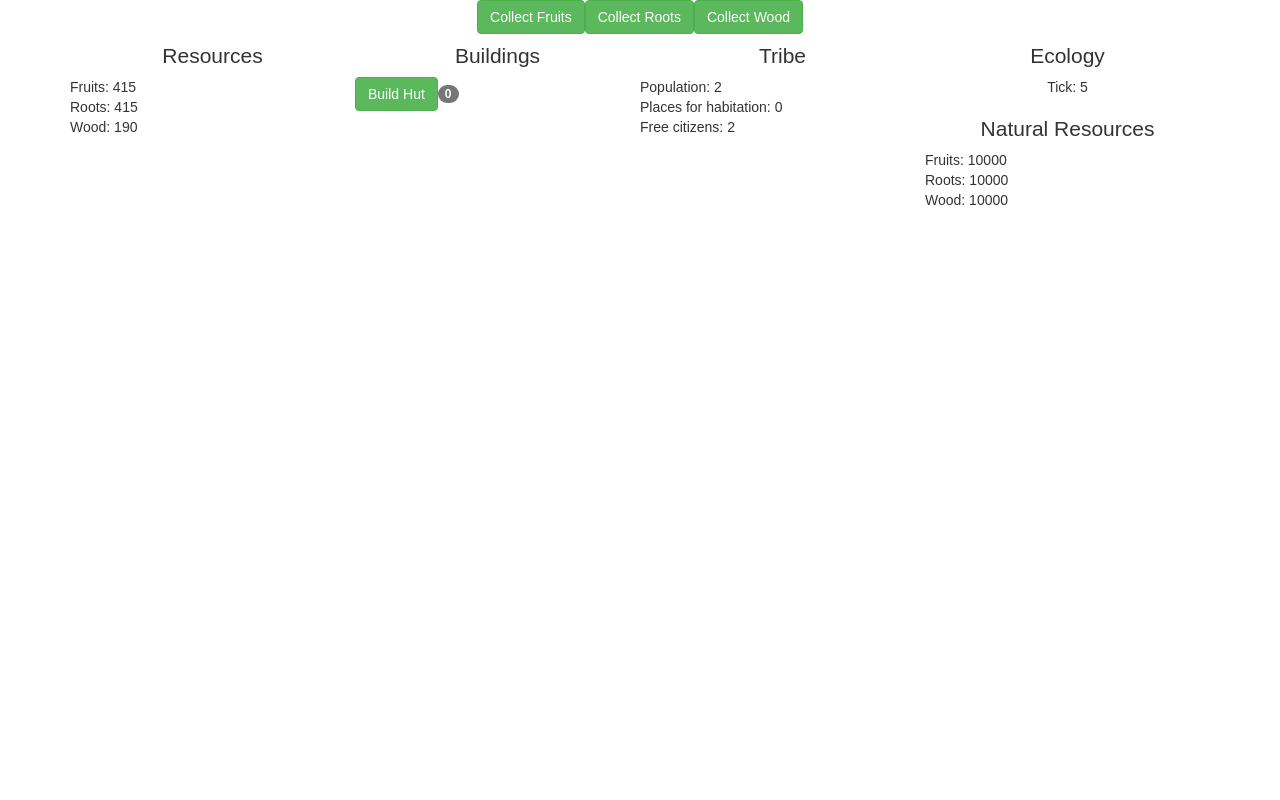
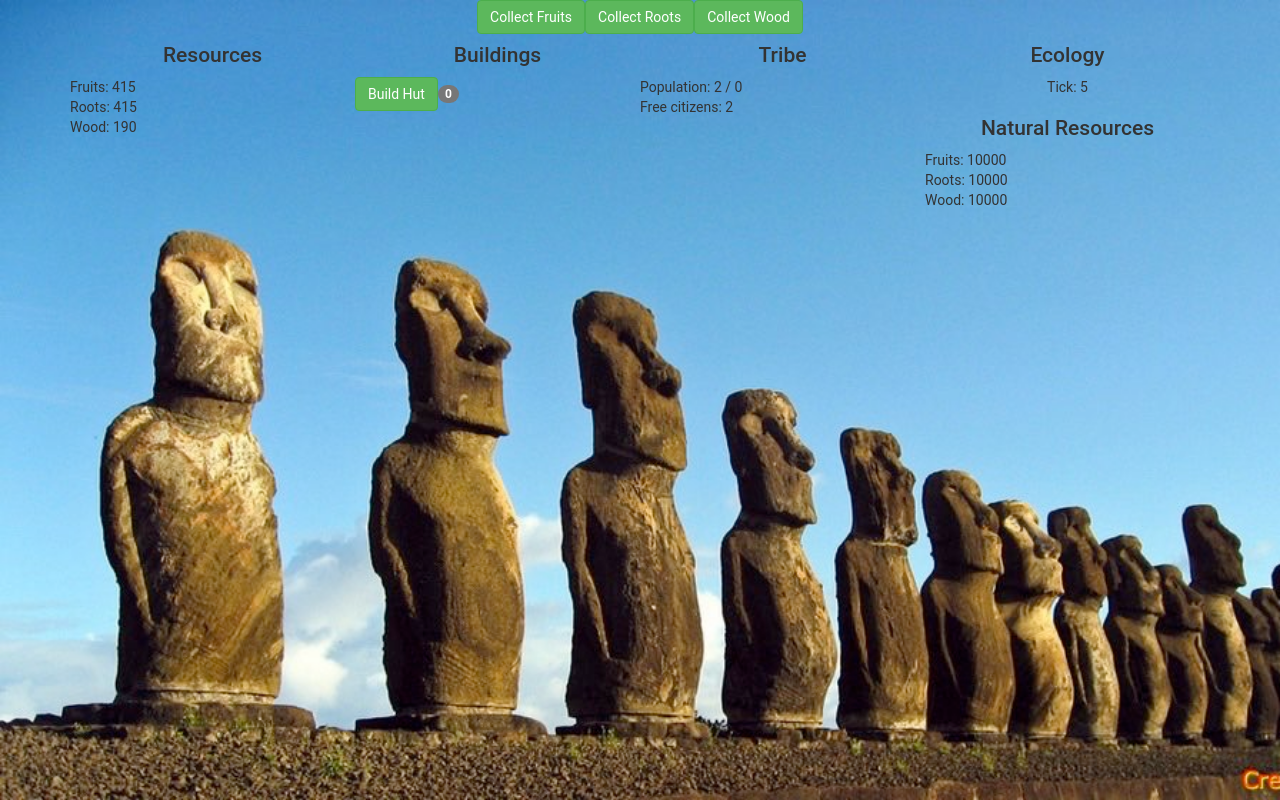
Before and after one commit to iamwhaler/polynezia, a React (Create React App) app: page / in a window 1280 px wide. Built offline with nearby package versions, Linux system fonts and the light colour scheme.

Commit message:
Added Saves

```diff
--- a/src/App.css
+++ b/src/App.css
@@ -46,3 +46,55 @@
 .flex-element {
   flex: 1;
 }
+
+
+
+
+
+body {
+  font-family: Roboto, sans-serif;
+  background: url(/moai.jpg) no-repeat;
+  background-size: cover;
+  height: 100vh;
+}
+
+.modal {
+  position: fixed;
+  left: 0;
+  top: 0;
+  width: 100%;
+  height: 100%;
+  background-color: rgba(0, 0, 0, 0.5);
+  opacity: 0;
+  visibility: hidden;
+  transform: scale(1.1);
+  transition: visibility 0s linear 0.25s, opacity 0.25s 0s, transform 0.25s;
+}
+.modal-content {
+  position: absolute;
+  top: 50%;
+  left: 50%;
+  transform: translate(-50%, -50%);
+  background-color: white;
+  padding: 1rem 1.5rem;
+  width: 24rem;
+  border-radius: 0.5rem;
+}
+.close-button {
+  float: right;
+  width: 1.5rem;
+  line-height: 1.5rem;
+  text-align: center;
+  cursor: pointer;
+  border-radius: 0.25rem;
+  background-color: lightgray;
+}
+.close-button:hover {
+  background-color: darkgray;
+}
+.show-modal {
+  opacity: 1;
+  visibility: visible;
+  transform: scale(1.0);
+  transition: visibility 0s linear 0s, opacity 0.25s 0s, transform 0.25s;
+}
--- a/src/App.js
+++ b/src/App.js
@@ -18,7 +18,7 @@
 
 const buildings = {
   'hut': {name: 'Build Hut', cost: {'wood': 100}, locked_till: true, text: 'Home for Two.'},
-  'house': {name: 'Build House', cost: {'wood': 100, 'stone': 10}, locked_till: 'quarry', text: 'Home for Five.'},
+  'house': {name: 'Build House', cost: {'wood': 100, 'stone': 10}, locked_till: 'mine', text: 'Home for Five.'},
   'garden': {name: 'Build Garden', cost: {'wood': 100}, locked_till: 'hut', text: 'Each garden accelerates the speed of one gardener.'},
   'field': {name: 'Build Field', cost: {'wood': 100}, locked_till: 'hut', text: 'Each field accelerates the speed of one fielder.'},
   'pier': {name: 'Build Pier', cost: {'wood': 100, 'stone': 10}, locked_till: 'quarry', text: 'Each pier accelerates the speed of one fisherman.'},
@@ -26,7 +26,7 @@
   'sawmill': {name: 'Build Sawmill', cost: {'wood': 100, 'iron': 10}, locked_till: 'mine', text: 'Each sawmill accelerates the speed of one woodcutter.'},
   'quarry': {name: 'Build Quarry', cost: {'wood': 1000}, locked_till: 'hut', text: 'Each quarry accelerates the speed of one mason.'},
   'mine': {name: 'Build Mine', cost: {'wood': 1000, 'stone': 100}, locked_till: 'quarry', text: 'Each mine accelerates the speed of one miner.'},
-  'ahu': {name: 'Build Ahu', cost: {'stone': 1000}, locked_till: 'quarry', text: 'Each Ahu accelerates the speed of one builder.'},
+  'ahu': {name: 'Build Ahu', cost: {'stone': 1000}, locked_till: 'mine', text: 'Each Ahu accelerates the speed of one builder.'},
 };
 
 const professions = {
@@ -40,11 +40,7 @@
   'builder': {resource: 'moai', home: 'ahu', locked_till: 'ahu'}
 };
 
-class App extends Component {
-  constructor(props) {
-    super(props);
-
-    this.state = {
+const default_state = {
   population: 2,
 
 
@@ -94,13 +90,23 @@
   miner: 0,
   builder: 0,
 
+
   game_speed: 1000,
   game_speed_multiplier: 1,
   game_paused: true,
   tick: 0,
 
+  score: false
 };
 
+class App extends Component {
+  constructor(props) {
+    super(props);
+
+    var app_state = JSON.parse(localStorage.getItem("app_state"));
+    this.state = app_state ? app_state : default_state;
+
+    this.resetGame = this.resetGame.bind(this);
     this.playGame = this.playGame.bind(this);
     this.pauseGame = this.pauseGame.bind(this);
     this.setGameSpeed = this.setGameSpeed.bind(this);
@@ -138,12 +144,15 @@
   }
 
   tick() {
+    let state = this.state;
+
     console.log('tick');
-    this.setState({tick: this.state.tick + 1});
+
+    state.tick++;
 
     if (this.state.population < (this.state.hut*2) + (this.state.house*5)){
       if ( Math.ceil(_.random(1, Math.floor(100/(10+this.state.population)))) === 1 ) {
-        this.setState({population: this.state.population + 1});
+        state.population++;// ;this.setState({population: this.state.population + 1});
       }
     }
 
@@ -152,30 +161,27 @@
       _.each(['fruits', 'roots', 'fish', 'wildfowl'], (food_type) => { if(this.state[food_type] > 0) { food.push(food_type); } });
 
       if(food.length === 0) {
-        let o = {};
-        o['population'] = this.state.population - 1;
-        this.setState(o);
+        state.population--;
       }
       else {
         let selected = [_.sample(food)];
-        let o = {};
-        o[selected] = this.state[selected] - 1;
-        this.setState(o);
+        state[selected]--;
       }
     }
 
     _.each(professions, (profession, profession_key) => {
       if (this.state[profession_key] > 0 && this.state[profession.resource+'_volume'] > 0) {
         let productivity = this.state[profession_key] + Math.min(this.state[profession_key], this.state[profession.home]);
-        console.log(productivity);
-        console.log(this.state[profession_key], profession.home, this.state[profession.home]);
+      //  console.log(productivity);
+      //  console.log(this.state[profession_key], profession.home, this.state[profession.home]);
         for(let i=0; i<productivity; i++) {
           let ecofactor = this.state[profession.resource + '_volume'] / resources[profession.resource].max_cap;
-          if ( Math.ceil(_.random(1, Math.floor(resources[profession.resource].difficulty * ecofactor))) === 1 ) {
-            let o = {};
-            o[profession.resource] = this.state[profession.resource] + 1;
-            o[profession.resource+'_volume'] = this.state[profession.resource+'_volume'] - 1;
-            this.setState(o);
+          let top = Math.round(resources[profession.resource].difficulty * ecofactor);
+          let chance = Math.ceil(_.random(1, top));
+          console.log(ecofactor, top, chance);
+          if ( chance === 1 ) {
+            state[profession.resource]++; // = this.state[profession.resource] + 1;
+            state[profession.resource+'_volume']--; // = this.state[profession.resource+'_volume'] - 1;
           }
         }
       }
@@ -183,20 +189,26 @@
 
     _.each(resources, (resource, resource_key) => {
       if (this.state[resource_key+'_volume'] < resource.max_cap) {
-        let o = {};
         let new_counter = this.state[resource_key+'_volume'] + resource.regen;
-        o[resource_key+'_volume'] = new_counter > resource.max_cap ? resource.max_cap : new_counter;
-        this.setState(o);
+        state[resource_key+'_volume'] = new_counter > resource.max_cap ? resource.max_cap : new_counter;
       }
     });
 
+    if (state.population === 0) state.score = true;
+
+    this.setState(state);
+
+    localStorage.setItem("app_state", JSON.stringify(state));
+  }
+
+  resetGame() {
+    this.setState(default_state);
   }
 
   lockedTill(factor) {
     if (factor === true) return false;
     return this.state[factor] > 0 ? false : true;
   }
-
 
   build(building_key) {
     if (this.isEnough(building_key)) {
@@ -276,13 +288,29 @@
 
     return (
       <div className="App">
+        {this.state.score
+            ?
+            <div className="container">
+              <div>
+                <h1>Your entire people are dead. </h1>
+                <h1>You have lived {this.state.tick} turns. </h1>
+                <h1>Your legacy: {this.state.moai} moai.</h1>
+                {make_collect_button('refresh', 'New Game', this.resetGame, 'text')}
+              </div>
+            </div>
+            :
             <div className="container theme-showcase" role="main">
-
               <div>
                 <div>
-              {make_collect_button('fruits', 'Collect Fruits', () => { this.setState({fruits: this.state.fruits+1}); }, 'text')}
-              {make_collect_button('roots', 'Collect Roots', () => { this.setState({roots: this.state.roots+1}); }, 'text')}
-              {make_collect_button('wood', 'Collect Wood', () => { this.setState({wood: this.state.wood+1}); }, 'text')}
+                  {make_collect_button('fruits', 'Collect Fruits', () => {
+                    this.setState({fruits: this.state.fruits + 1});
+                  }, 'text')}
+                  {make_collect_button('roots', 'Collect Roots', () => {
+                    this.setState({roots: this.state.roots + 1});
+                  }, 'text')}
+                  {make_collect_button('wood', 'Collect Wood', () => {
+                    this.setState({wood: this.state.wood + 1});
+                  }, 'text')}
                 </div>
               </div>
 
@@ -358,8 +386,7 @@
                   <h4 className="App-title">Tribe</h4>
                   <div className="datablock">
 
-                <div>Population: {this.state.population}</div>
-                <div>Places for habitation: {(this.state.hut*2) + (this.state.house*5)}</div>
+                    <div>Population: {this.state.population} / {(this.state.hut * 2) + (this.state.house * 5)}</div>
                     <div>Free citizens: {this.state.population - this.busy()}</div>
 
                     {_.keys(professions).map((profession_key) => {
@@ -378,7 +405,7 @@
                     <div className="datablock">
                       {_.keys(resources).map((resource_key) => {
                         return this.lockedTill(resources[resource_key].locked_till) ? '' : <div key={resource_key}>
-                      {resources[resource_key].name}: {this.state[resource_key+'_volume']}</div>
+                          {resources[resource_key].name}: {this.state[resource_key + '_volume']}</div>
                       })}
                     </div>
                   </div>
@@ -386,6 +413,7 @@
 
               </div>
             </div>
+        }
       </div>
     );
   }
```
Also changed, not shown: public/moai.jpg (added). Lines whose indentation alone changed are shown as unchanged.
